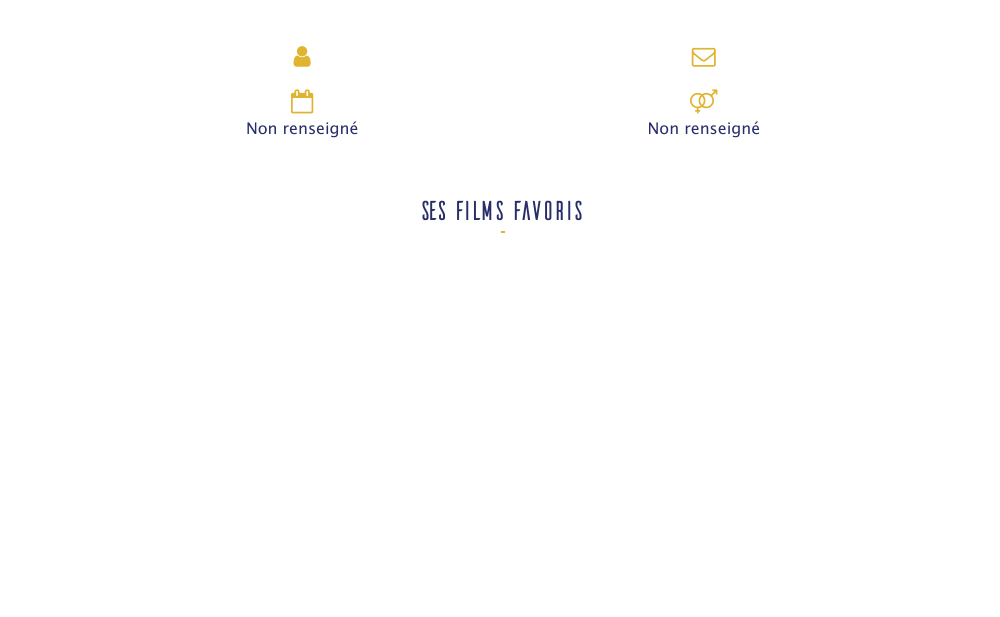
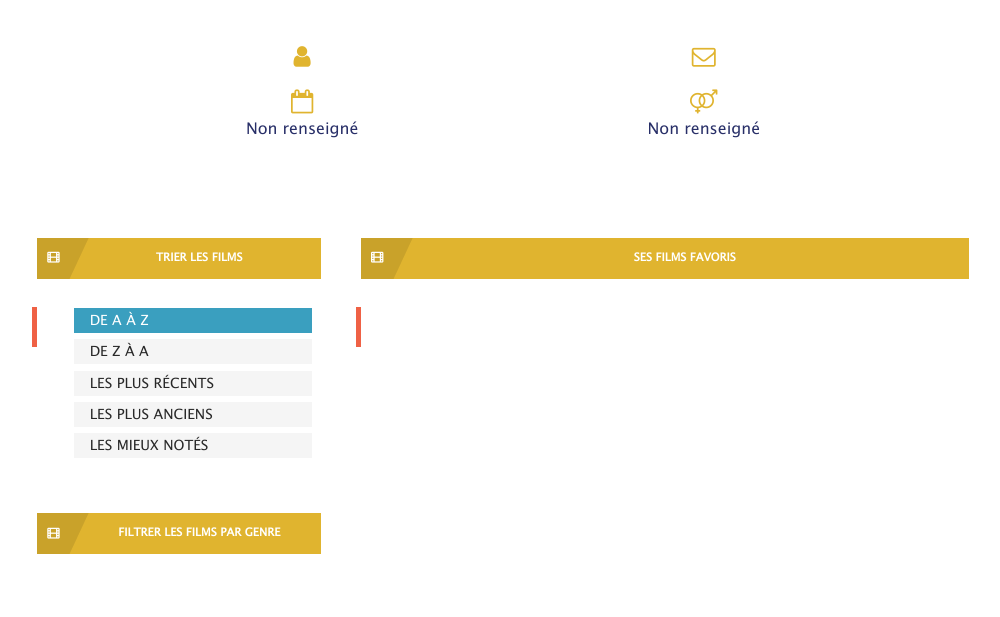
Before and after one commit to PierreNodles/entrackt, a Symfony app: template templates/show_user/index.html.twig in a window 1280 px wide. Shown: the part 288-905 px from the top of the page, without its empty margins (137-1137 px from the left). Before the commit the page ends 521 px from the top, so only its background shows below. Run offline with Twig, Linux system fonts and the light colour scheme; the template is opened without the code that fills it: most values are stand-ins (such as "Sample title", 1, 10 or a date in 2020); some libraries are stand-ins or nearby versions.

Commit message:
Tri des favoris sur show_user

```diff
--- a/public/css/main.scss
+++ b/public/css/main.scss
@@ -307,6 +307,9 @@
 
 	#filtrer {
 		padding: 6rem 0 3rem 0!important;
+	}
+	#filtrer.fav {
+		padding: 1rem 0 3rem 0!important;
 	}
 
 	#add-api {
@@ -1998,6 +2001,10 @@
 		}
 	}
 
+	#filtrer.fav {
+		padding:2rem 0 3rem 0 !important;
+	}
+
 	/* ---------------
 	MON COMPTE
 	--------------- */
--- a/templates/show_user/index.html.twig
+++ b/templates/show_user/index.html.twig
@@ -46,11 +46,93 @@
           </div>
         </div>
       </div>
+      {% if movies is defined %}
+      <div id="filtrer" class="fav">
+         <div class="container filter-container">
+            <div class="row">
+               <!-- COLONNE DE GAUCHE -->
+               <div class="filterfilter col-md-4" id="accordion" role="tablist">
 
-      <div class="titles col-md-8">
-        <h3>Ses films favoris</h3>
-        <hr id="favorite"/>
+
+                  <!-- ETIQUETTE 1 -->
+                  <div class="card">
+                     <div class="card-header" role="tab" id="headingOne">
+                        <h4 class="filtertitle">
+                           <a class="text-uppercase" data-toggle="collapse" href="#collapseOne" aria-expanded="true" aria-controls="collapseOne">
+                              Trier les films
+                           </a>
+                        </h4>
+                     </div>
+
+                     <!-- CONTENU 1 -->
+                     <div id="collapseOne" class="collapse show" role="tabpanel" aria-labelledby="headingOne" data-parent="#accordion">
+                        <div class="programs card-body">
+                           <button class="text-uppercase sort-btn active" data-sort="letter:asc">De a à z</button>
+                           <button class="text-uppercase sort-btn" data-sort="letter:desc">De z à a</button>
+                           <button class="text-uppercase sort-btn" data-sort="year:desc">Les plus récents</button>
+                           <button class="text-uppercase sort-btn" data-sort="year:asc">Les plus anciens</button>
+                           <button class="text-uppercase sort-btn" data-sort="rate:desc">Les mieux notés</button>
+                        </div>
+                     </div>
+                  </div>
+
+                  <!-- ETIQUETTE 2 -->
+                  <div class="card">
+                     <div class="card-header" role="tab" id="headingTwo">
+                        <h4 class="filtertitle">
+                           <a class="text-uppercase" class="collapsed" data-toggle="collapse" href="#collapseTwo" aria-expanded="false" aria-controls="collapseTwo">
+                              Filtrer les films par genre
+                           </a>
+                        </h4>
+                     </div>
+
+                     <!-- CONTENU 2 -->
+                     <div id="collapseTwo" class="collapse" role="tabpanel" aria-labelledby="headingTwo" data-parent="#accordion">
+                        <div class="programs card-body align-left">
+
+                           <button class="filter-btn" data-filter="all">Afficher tous les films</button>
+                           {% for type in types %}
+                           <button class="filter-btn" data-filter=".{{type}}">{{type}}</button>
+                           {% endfor %}
+                        </div>
+                     </div>
+                  </div>
+               </div>
+
+               <!-- COLONNE DE DROITE -->
+               <div class="col-md-8 filter-results">
+                  <div class="card">
+                     <div class="card-header">
+                        <h4 class="filtertitle">
+                           <a class="text-uppercase" class="filter-results-title">
+                              SES FILMS FAVORIS
+                           </a>
+                        </h4>
+                     </div>
+
+                     <div>
+                        <ul class="courses card-body" id="mix-wrapper">
+                           {% for movie in movies %}
+                           <li class="mix-target {{ movie.type | replace({', ' : ' '})}} comiques biopics" data-letter="{{ movie.slug | first }}" data-rate="{{movie.rating_score}}" data-year="{{movie.release_date | date('Y')}}">
+                              <a href="{{path ('show_movie', {slug : movie.slug}) }}">
+                                 <figure class="top20">
+                                    <img src="https://image.tmdb.org/t/p/w500{{movie.picture}}" alt="{{ movie.name }}" class="w-100">
+                                    <figcaption>
+                                       {{ movie.name }}
+                                       <span>{{movie.rating_score}}/10 - {{movie.release_date | date('Y')}} - {{ movie.type | upper }}</span>
+                                    </figcaption>
+                                 </figure>
+                              </a>
+                           </li>
+                           {% endfor %}
+                        </ul>
+                     </div>
+                  </div>
+               </div>
+            </div>
+         </div>
       </div>
+      {% endif %}
 
 
 
```
Also changed, not shown: src/Controller/ShowUserController.php (+17 -0 lines), public/css/main.min.css.
